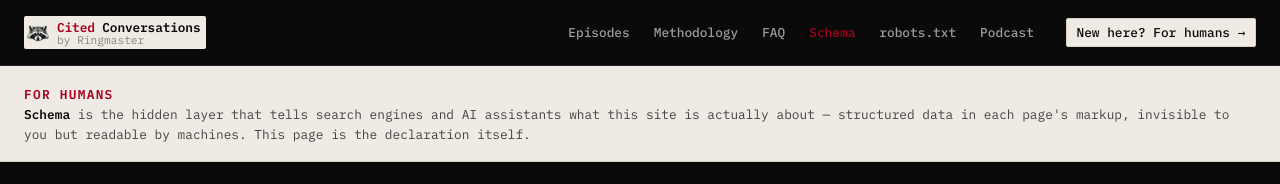
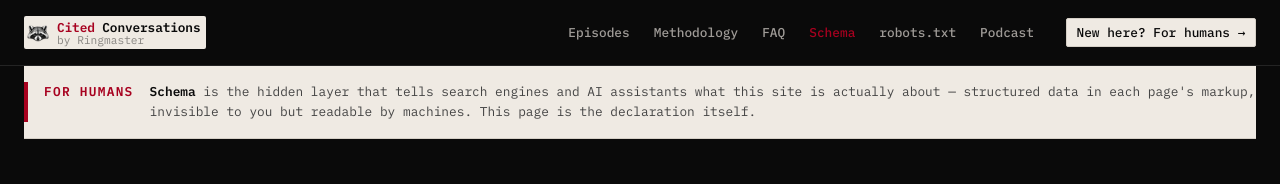
Before and after one commit to ringmaster23/cited, a plain HTML site: page schema/index.html in a window 1280 px wide. Shown: the top 184 px of the page. Drawn offline with Linux system fonts and the light colour scheme.

Commit message:
Schema: wrap human-aside in .container so callout matches content width

```diff
--- a/schema/index.html
+++ b/schema/index.html
@@ -88,14 +88,16 @@
   <main>
 
     <!-- Human aside — explains the page to a human visitor, no image, no redirect -->
+    <div class="container">
       <div class="human-aside" aria-label="A note for humans">
-      <div class="container">
+        <div class="human-aside__row">
           <span class="human-aside__label">For Humans</span>
           <p class="human-aside__text">
             <strong>Schema</strong> is the hidden layer that tells search engines and AI assistants
             what this site is actually about — structured data in each page's markup, invisible to you
             but readable by machines. This page is the declaration itself.
           </p>
+        </div>
       </div>
     </div>
 
```
Lines whose indentation alone changed are shown as unchanged.
